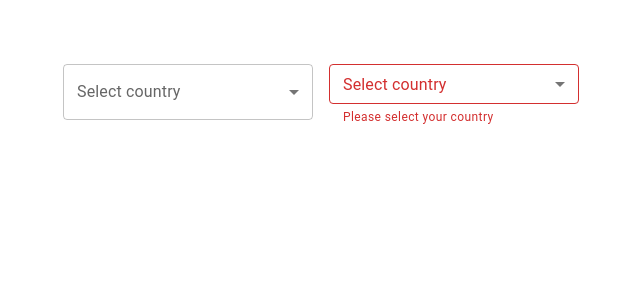
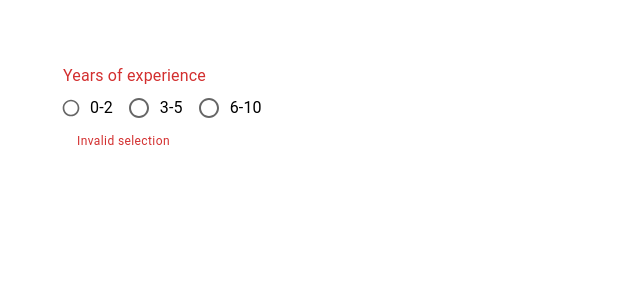
Before and after one commit to djo201/React-MUI, a React (Create React App) app in the folder react-mui-demo/: page / in a window 1280 px wide. Shown: the top 300 px of the page, without its empty margins (1-641 px from the left). Built offline with nearby package versions, Linux system fonts and the light colour scheme.

Commit message:
RadioGroup component

```diff
--- a/react-mui-demo/src/App.tsx
+++ b/react-mui-demo/src/App.tsx
@@ -2,7 +2,8 @@
 // import { MuiTypography } from './components/MuiTypography';
 // import { MuiButton } from './components/MuiButton';
 // import { MuiTextField } from './components/MuiTextField';
-import { MuiSelect } from './components/MuiSelect';
+// import { MuiSelect } from './components/MuiSelect';
+import { MuiRadioButton } from './components/MuiRadioButton';
 
 function App() {
   return (
@@ -10,7 +11,8 @@
       {/* <MuiTypography /> */}
       {/* <MuiButton /> */}
       {/* <MuiTextField /> */}
-      <MuiSelect />
+      {/* <MuiSelect /> */}
+      <MuiRadioButton />
     </div>
   );
 }
--- /dev/null
+++ b/react-mui-demo/src/components/MuiRadioButton.tsx
@@ -0,0 +1,44 @@
+import React from 'react';
+import {
+  Box,
+  FormControl,
+  FormLabel,
+  FormControlLabel,
+  RadioGroup,
+  Radio,
+  FormHelperText,
+} from '@mui/material';
+import { useState } from 'react';
+
+export const MuiRadioButton = () => {
+  const [value, setValue] = useState('');
+  console.log(value);
+
+  const handleChange = (event: React.ChangeEvent<HTMLInputElement>) => {
+    setValue(event.target.value);
+  };
+
+  return (
+    <Box>
+      <FormControl error={!value}>
+        <FormLabel id="job-experience-group-label">Years of experience</FormLabel>
+        <RadioGroup
+          name="job-experience-group"
+          aria-labelledby="job-experience-group-label"
+          value={value}
+          onChange={handleChange}
+          row
+        >
+          <FormControlLabel
+            control={<Radio size="small" color="secondary" />}
+            label="0-2"
+            value="0-2"
+          />
+          <FormControlLabel control={<Radio />} label="3-5" value="3-5" />
+          <FormControlLabel control={<Radio color="error" />} label="6-10" value="6-10" />
+        </RadioGroup>
+        <FormHelperText>Invalid selection</FormHelperText>
+      </FormControl>
+    </Box>
+  );
+};
```
